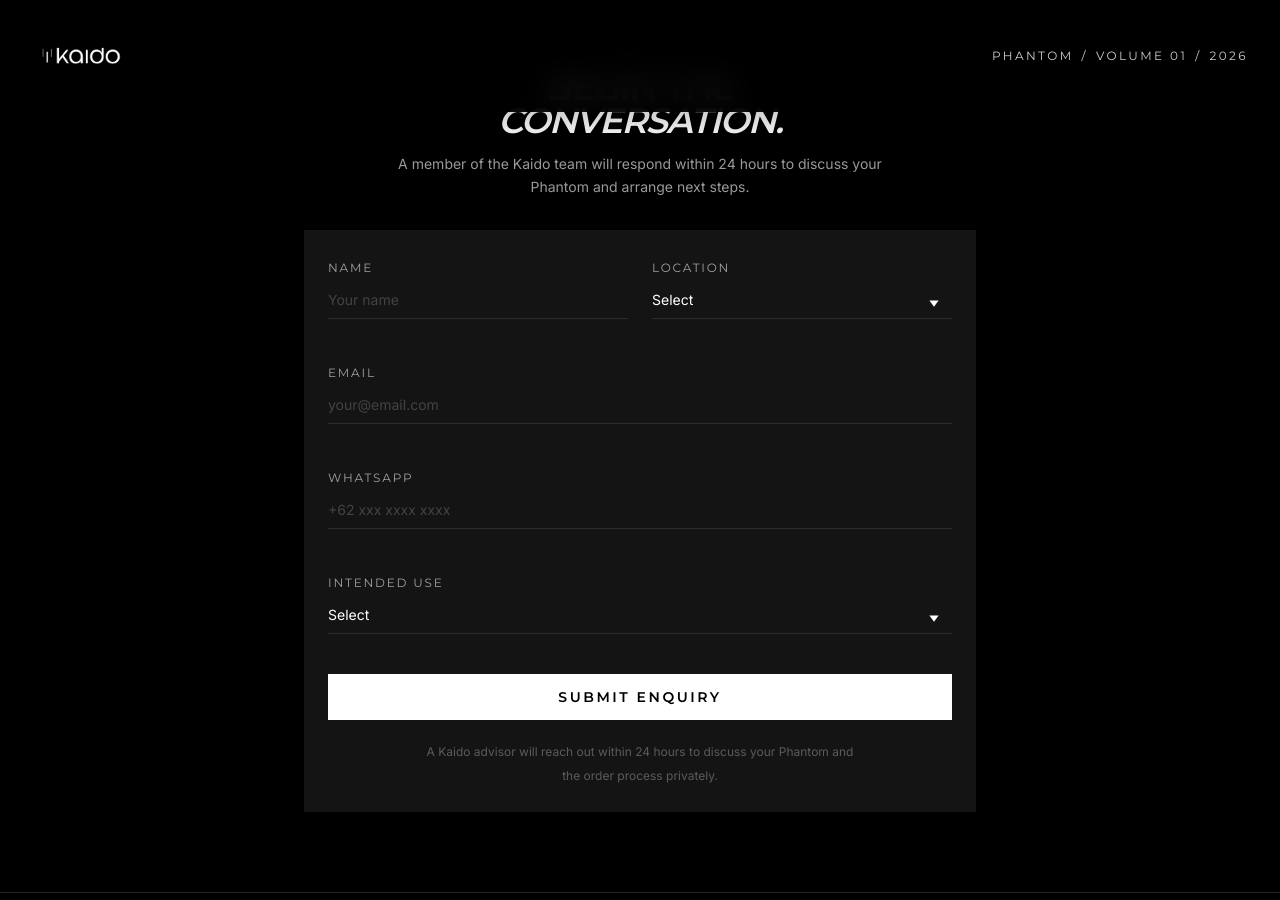
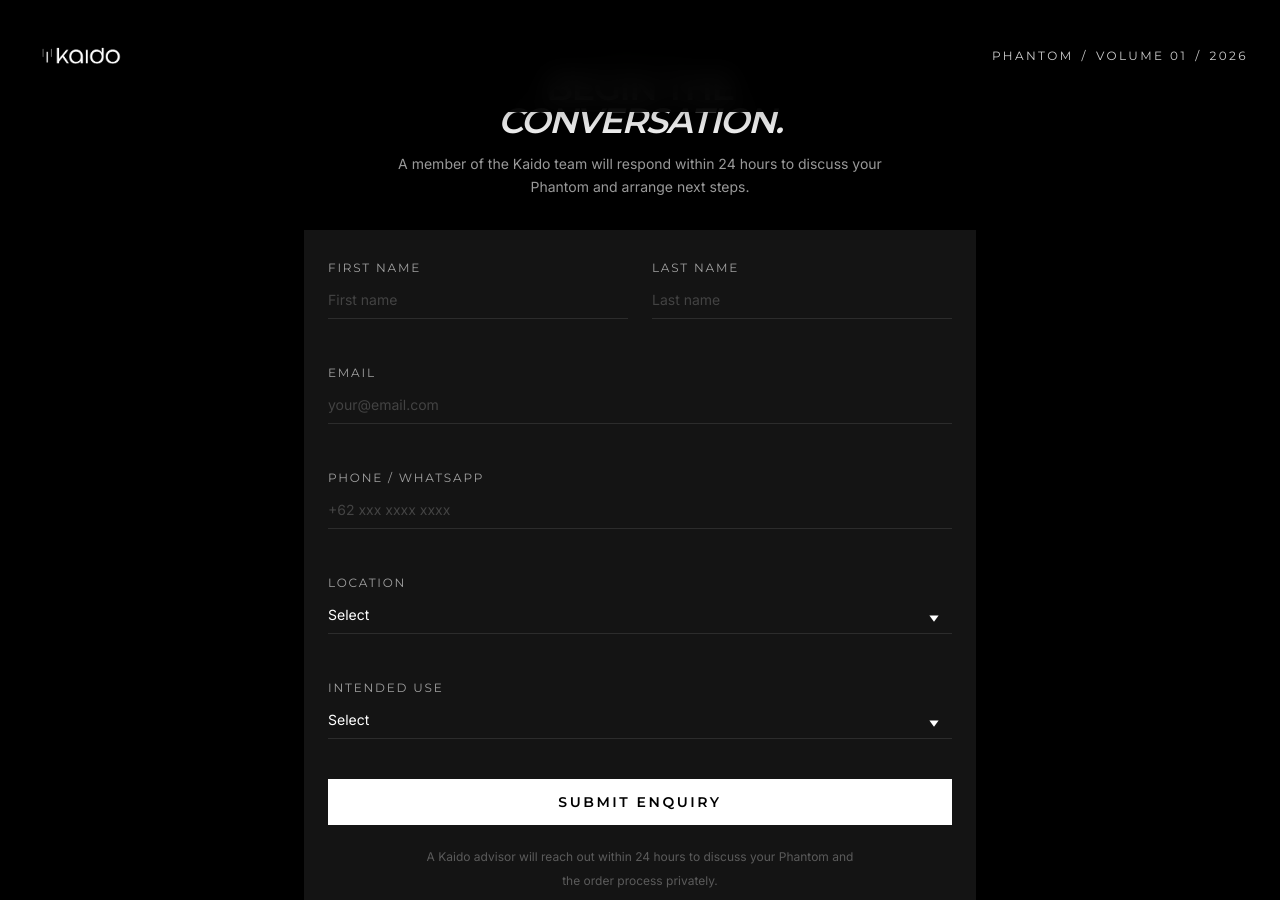
Before and after one commit to refinedislandcreations/kaido, a Jekyll site: the page built from presale.html, in a window 1280 px wide and 900 px high, scrolled down 2252 px. Built offline with Jekyll 4.4.1, drawn with Linux system fonts in a browser that asks for light colours.

Commit message:
Update field labels, add conditional inputs for location and intended use

```diff
--- a/_includes/enquiry-section.html
+++ b/_includes/enquiry-section.html
@@ -35,47 +35,45 @@
         class="mx-auto mt-6 bg-[#141414] p-4 sm:mt-6 sm:p-4 md:mt-6 md:p-5 lg:mt-8 lg:p-6"
       >
         <form class="space-y-6 sm:space-y-7 md:space-y-8 lg:space-y-10">
+          <!-- First + Last Name -->
           <div class="grid gap-4 sm:gap-5 md:grid-cols-2 md:gap-6">
             <div class="text-left">
               <label
                 class="font-title text-[10px] uppercase tracking-[0.15em] text-white/60 sm:text-[9px] md:text-xs"
               >
-                Name
+                First Name
               </label>
+
               <input
                 type="text"
-                placeholder="Your name"
+                placeholder="First name"
                 class="mt-2 w-full border-b border-white/10 bg-transparent pb-1 text-xs text-white outline-none placeholder:text-white/20 focus:border-[#A8CD97] transition-colors md:mt-3 md:pb-2 md:text-sm"
               />
             </div>
 
-            <div class="text-left select-with-arrow">
+            <div class="text-left">
               <label
                 class="font-title text-[10px] uppercase tracking-[0.15em] text-white/60 sm:text-[9px] md:text-xs"
               >
-                Location
+                Last Name
               </label>
-              <select
+
+              <input
+                type="text"
+                placeholder="Last name"
                 class="mt-2 w-full border-b border-white/10 bg-transparent pb-1 text-xs text-white outline-none placeholder:text-white/20 focus:border-[#A8CD97] transition-colors md:mt-3 md:pb-2 md:text-sm"
-              >
-                <option class="bg-black">Select</option>
-                <option class="bg-black">Bali</option>
-                <option class="bg-black">Lombok</option>
-                <option class="bg-black">Jakarta</option>
-                <option class="bg-black">Elsewhere in Indonesia</option>
-                <option class="bg-black">
-                  Outside Indonesia / Join Waitlist
-                </option>
-              </select>
+              />
             </div>
           </div>
 
+          <!-- Email -->
           <div class="text-left">
             <label
               class="font-title text-[10px] uppercase tracking-[0.15em] text-white/60 sm:text-[9px] md:text-xs"
             >
               Email
             </label>
+
             <input
               type="email"
               placeholder="your@email.com"
@@ -83,12 +81,14 @@
             />
           </div>
 
+          <!-- Phone / WhatsApp -->
           <div class="text-left">
             <label
               class="font-title text-[10px] uppercase tracking-[0.15em] text-white/60 sm:text-[9px] md:text-xs"
             >
-              WhatsApp
+              Phone / WhatsApp
             </label>
+
             <input
               type="text"
               placeholder="+62 xxx xxxx xxxx"
@@ -96,24 +96,92 @@
             />
           </div>
 
+          <!-- Location -->
+          <div class="text-left select-with-arrow">
+            <label
+              class="font-title text-[10px] uppercase tracking-[0.15em] text-white/60 sm:text-[9px] md:text-xs"
+            >
+              Location
+            </label>
+
+            <select
+              id="locationSelect"
+              class="mt-2 w-full border-b border-white/10 bg-transparent pb-1 text-xs text-white outline-none focus:border-[#A8CD97] transition-colors md:mt-3 md:pb-2 md:text-sm"
+            >
+              <option class="bg-black" value="">Select</option>
+              <option class="bg-black" value="Bali">Bali</option>
+              <option class="bg-black" value="Lombok">Lombok</option>
+              <option class="bg-black" value="Jakarta">Jakarta</option>
+              <option class="bg-black" value="Elsewhere in Indonesia">
+                Elsewhere in Indonesia
+              </option>
+              <option class="bg-black" value="Outside Indonesia">
+                Outside Indonesia
+              </option>
+            </select>
+          </div>
+
+          <!-- Outside Indonesia (Conditional) -->
+          <div id="outsideIndonesiaField" class="hidden text-left">
+            <label
+              class="font-title text-[10px] uppercase tracking-[0.15em] text-white/60 sm:text-[9px] md:text-xs"
+            >
+              Please Specify
+            </label>
+
+            <input
+              type="text"
+              placeholder="Country / Region"
+              class="mt-2 w-full border-b border-white/10 bg-transparent pb-1 text-xs text-white outline-none placeholder:text-white/20 focus:border-[#A8CD97] transition-colors md:mt-3 md:pb-2 md:text-sm"
+            />
+          </div>
+
+          <!-- Intended Use -->
           <div class="text-left select-with-arrow">
             <label
               class="font-title text-[10px] uppercase tracking-[0.15em] text-white/60 sm:text-[9px] md:text-xs"
             >
               Intended Use
             </label>
+
             <select
+              id="intendedUseSelect"
               class="mt-2 w-full border-b border-white/10 bg-transparent pb-1 text-xs text-white outline-none focus:border-[#A8CD97] transition-colors md:mt-3 md:pb-2 md:text-sm"
             >
-              <option class="bg-black">Select</option>
-              <option class="bg-black">Private Residence</option>
-              <option class="bg-black">Private Gym</option>
-              <option class="bg-black">Yacht</option>
-              <option class="bg-black">Hospitality / Resort</option>
-              <option class="bg-black">Wellness Operator</option>
-              <option class="bg-black">Other</option>
+              <option class="bg-black" value="">Select</option>
+              <option class="bg-black" value="Private Residence">
+                Private Residence
+              </option>
+              <option class="bg-black" value="Gym">Gym</option>
+              <option class="bg-black" value="Hospitality/Resort">
+                Hospitality / Resort
+              </option>
+              <option class="bg-black" value="Wellness Operator">
+                Wellness Operator
+              </option>
+              <option class="bg-black" value="Luxury Yacht">
+                Luxury Yacht
+              </option>
+              <option class="bg-black" value="Other">Other</option>
             </select>
           </div>
+
+          <!-- Other Intended Use (Conditional) -->
+          <div id="otherUseField" class="hidden text-left">
+            <label
+              class="font-title text-[10px] uppercase tracking-[0.15em] text-white/60 sm:text-[9px] md:text-xs"
+            >
+              Please Specify
+            </label>
+
+            <input
+              type="text"
+              placeholder="Tell us more"
+              class="mt-2 w-full border-b border-white/10 bg-transparent pb-1 text-xs text-white outline-none placeholder:text-white/20 focus:border-[#A8CD97] transition-colors md:mt-3 md:pb-2 md:text-sm"
+            />
+          </div>
+
+          <!-- Submit -->
           <button
             type="submit"
             class="w-full border border-white bg-white py-2 font-title text-[10px] font-semibold uppercase tracking-[0.18em] text-black transition duration-300 hover:bg-transparent hover:text-white sm:py-2.5 sm:text-xs md:py-3 md:text-sm cursor-pointer"
```
Also changed, not shown: other parts of _includes/enquiry-section.html (+26 -0 lines).
